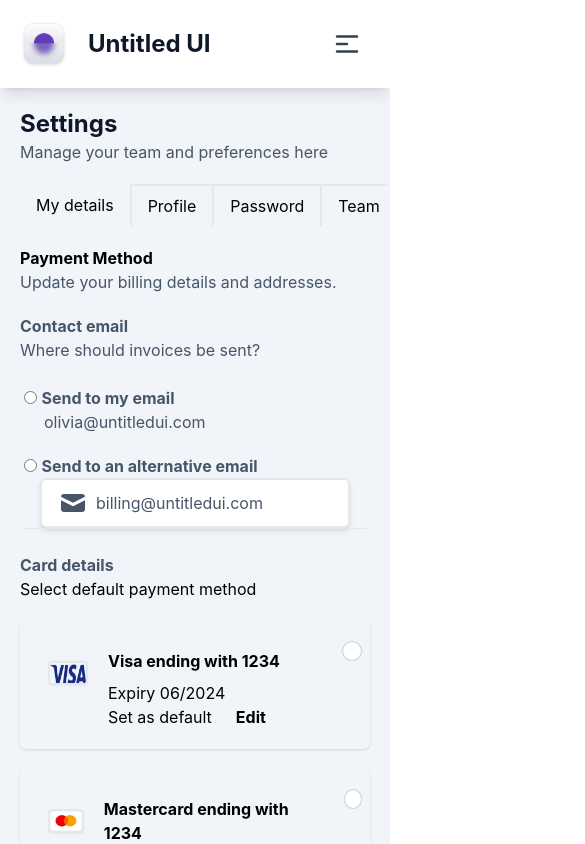
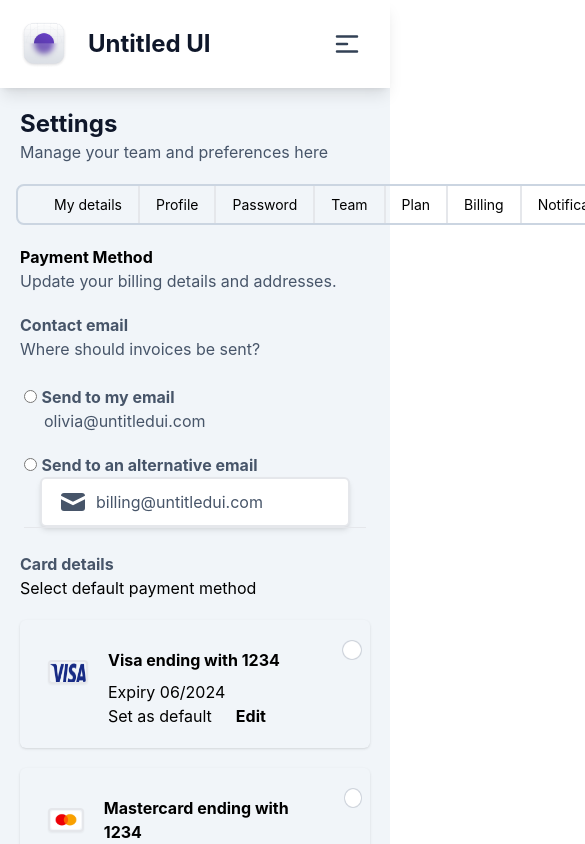
Before and after one commit to abulrasheedilori/vencru-ass, a React (Create React App) app: page / in a window 390 px wide. Shown: the top 844 px of the page, 585 px wide, since content can reach past the window. Built offline with nearby package versions, Linux system fonts and the light colour scheme.

Commit message:
desktop and mobile responsiveness on links subheading

```diff
--- a/src/screens/SettingScreen.js
+++ b/src/screens/SettingScreen.js
@@ -44,11 +44,11 @@ export const SettingScreen = () => {
             <p className="text-slate-600">Manage your team and preferences here</p>
           </div>
           {/* Links My Details */}
-          <ul className="w-full flex px-5 divide-x-2 divide-y-2 items-center justify-start rounded-md overflow-auto scroll-smooth">
+          <ul className="w-fit mx-4 border-2 border-slate-300 flex px-5 items-center justify-start rounded-lg scroll-smooth transition-all duration-300 ease-in overflow-auto">
             {links.map((link) => (
               <li
                 key={link.id}
-                className="shrink-0 py-2 px-4 text-1xl hover:bg-purple-700 hover:text-white transition-all duration-700 ease-in"
+                className="shrink-0 border-r-2 py-2 px-4 text-[14px] hover:bg-purple-700 hover:text-white transition-all duration-300 ease-in"
               >
                 {link.title}
               </li>
--- a/src/store/data.js
+++ b/src/store/data.js
@@ -16,7 +16,7 @@ import avatar3 from "../images/avatar3.png";
 import avatar4 from "../images/avatar4.png";
 import avatar5 from "../images/avatar5.png";
 
-export const sum = () => {}
+
 export const links = [
   { id: 1, title: "My details" },
   { id: 2, title: "Profile" },
```
